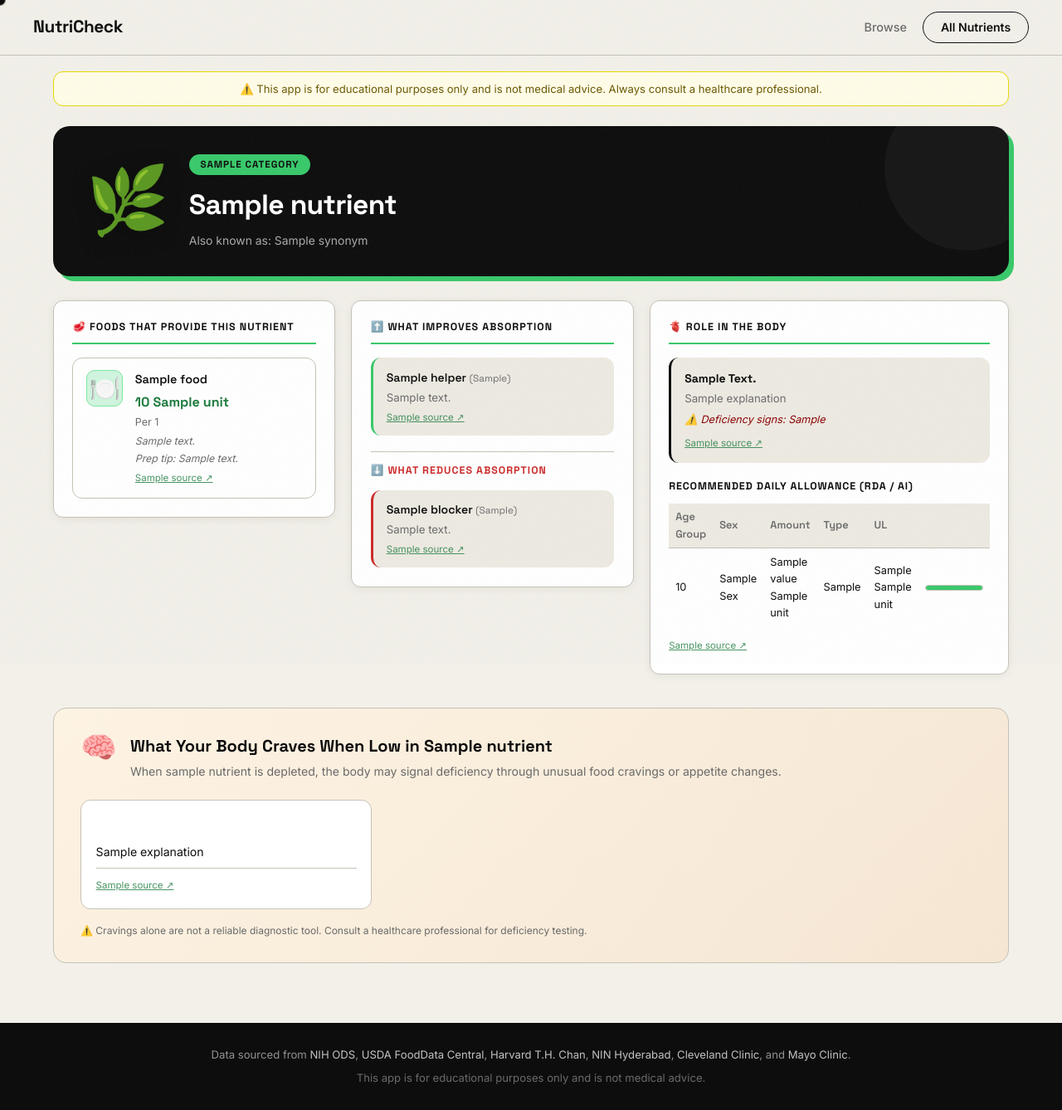
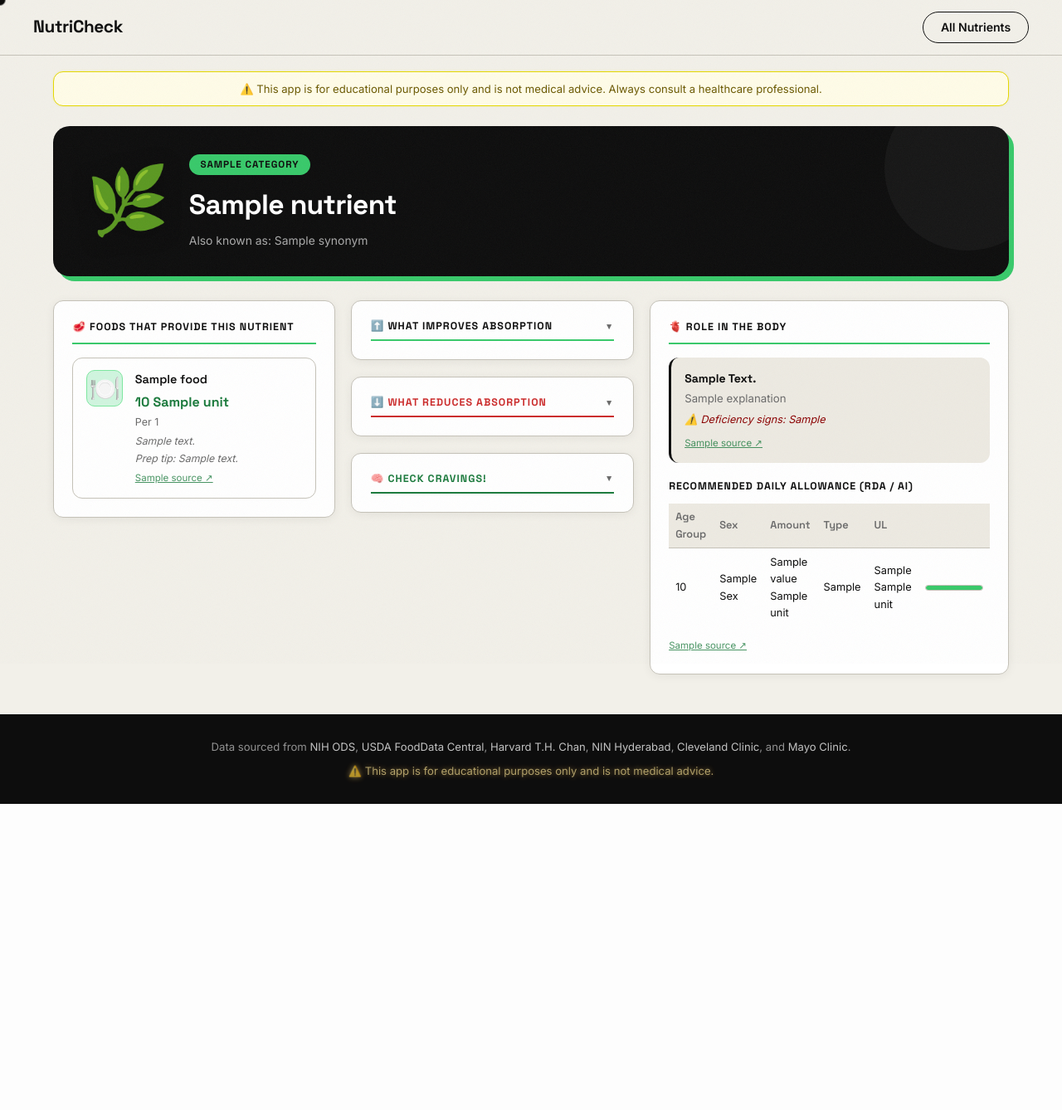
Before and after one commit to rachel1818/nutrients-check, a Python web app: template app/templates/search.html in a window 1280 px wide. Shown: the whole page at 83% size. After the commit the page ends 969 px from the top, so only its background shows below. Run offline with Jinja, Linux system fonts and the light colour scheme; the template is opened without the code that fills it: most values are stand-ins (such as "Sample title", 1, 10 or a date in 2020).

Commit message:
Changed the layout

```diff
--- a/app/templates/base.html
+++ b/app/templates/base.html
@@ -5,7 +5,7 @@
   <meta name="viewport" content="width=device-width, initial-scale=1.0">
   <title>{% block title %}Nutrient Check{% endblock %}</title>
   {% block meta %}{% endblock %}
-  <link rel="stylesheet" href="/static/style.css">
+  <link rel="stylesheet" href="/static/style.css?v={{ asset_version }}">
   <link rel="icon" href="/static/favicon.ico" type="image/x-icon">
   <link href="https://fonts.googleapis.com/css2?family=Space+Grotesk:wght@400;500;600;700;800&family=Inter:wght@400;500;600&display=swap" rel="stylesheet">
 </head>
@@ -15,7 +15,6 @@
     <nav class="site-nav">
       <a href="/" class="site-logo">NutriCheck</a>
       <div class="site-nav-links">
-        <a href="/nutrients" class="nav-link">Browse</a>
         <a href="/nutrients" class="btn-nav">All Nutrients</a>
       </div>
     </nav>
@@ -34,9 +33,9 @@
       <a href="https://my.clevelandclinic.org/" target="_blank" rel="noopener">Cleveland Clinic</a>, and
       <a href="https://www.mayoclinic.org/" target="_blank" rel="noopener">Mayo Clinic</a>.
     </p>
-    <p style="margin-top:0.4rem;opacity:0.7;">This app is for educational purposes only and is not medical advice.</p>
+    <p class="footer-disclaimer-glow">⚠️ This app is for educational purposes only and is not medical advice.</p>
   </footer>
 
-  <script src="/static/main.js"></script>
+  <script src="/static/main.js?v={{ asset_version }}"></script>
 </body>
 </html>
--- a/app/templates/search.html
+++ b/app/templates/search.html
@@ -172,9 +172,15 @@
     </div>
 
     <!-- ── Middle: Absorption ─────────────────────────────────────────── -->
+    <div class="absorption-stack">
+
       <div class="results-column">
-      <div class="column-title">⬆️ What Improves Absorption</div>
-
+        <button class="absorption-toggle" id="absorption-helpers-toggle"
+                aria-expanded="false" aria-controls="absorption-helpers-content">
+          ⬆️ What Improves Absorption
+          <span class="absorption-chevron" aria-hidden="true">▼</span>
+        </button>
+        <div class="absorption-content" id="absorption-helpers-content" hidden>
           {% if nutrient.absorption_helpers %}
           <ul class="absorption-list">
             {% for helper in nutrient.absorption_helpers %}
@@ -194,9 +200,16 @@
           {% else %}
           <p class="placeholder-msg">No absorption helper data available yet.</p>
           {% endif %}
+        </div>
+      </div>
 
-      <div class="section-divider">⬇️ What Reduces Absorption</div>
-
+      <div class="results-column">
+        <button class="absorption-toggle absorption-toggle--blocker" id="absorption-blockers-toggle"
+                aria-expanded="false" aria-controls="absorption-blockers-content">
+          ⬇️ What Reduces Absorption
+          <span class="absorption-chevron" aria-hidden="true">▼</span>
+        </button>
+        <div class="absorption-content" id="absorption-blockers-content" hidden>
           {% if nutrient.absorption_blockers %}
           <ul class="absorption-list">
             {% for blocker in nutrient.absorption_blockers %}
@@ -217,6 +230,36 @@
           <p class="placeholder-msg">No absorption blocker data available yet.</p>
           {% endif %}
         </div>
+      </div>
+
+      {% if nutrient.deficiency_cravings %}
+      <div class="results-column">
+        <button class="absorption-toggle cravings-toggle" id="cravings-toggle"
+                aria-expanded="false" aria-controls="cravings-content">
+          🧠 Check Cravings!
+          <span class="absorption-chevron" aria-hidden="true">▼</span>
+        </button>
+        <div class="absorption-content cravings-content" id="cravings-content" hidden>
+          <p class="cravings-subtitle">When {{ nutrient.name | lower }} is depleted, the body may signal deficiency through unusual food cravings or appetite changes.</p>
+          <div class="cravings-list">
+            {% for craving in nutrient.deficiency_cravings %}
+            <div class="craving-card">
+              <div class="craving-type-badge">{{ craving.craving_type }}</div>
+              <p class="craving-explanation">{{ craving.explanation }}</p>
+              <div class="craving-source">
+                <a href="{{ craving.source.url }}" target="_blank" rel="noopener" class="source-link">
+                  {{ craving.source.name }} ↗
+                </a>
+              </div>
+            </div>
+            {% endfor %}
+          </div>
+          <p class="cravings-disclaimer">⚠️ Cravings alone are not a reliable diagnostic tool. Consult a healthcare professional for deficiency testing.</p>
+        </div>
+      </div>
+      {% endif %}
+
+    </div><!-- /absorption-stack -->
 
     <!-- ── Right: Body Roles + RDA ────────────────────────────────────── -->
     <div class="results-column">
@@ -281,33 +324,6 @@
 
   </div><!-- /results-grid -->
 
-  {% if nutrient.deficiency_cravings %}
-  <!-- ── Deficiency Cravings ──────────────────────────────────────────────── -->
-  <div class="cravings-section">
-    <div class="cravings-header">
-      <span class="cravings-icon" aria-hidden="true">🧠</span>
-      <div>
-        <h2 class="cravings-title">What Your Body Craves When Low in {{ nutrient.name }}</h2>
-        <p class="cravings-subtitle">When {{ nutrient.name | lower }} is depleted, the body may signal deficiency through unusual food cravings or appetite changes.</p>
-      </div>
-    </div>
-    <div class="cravings-grid">
-      {% for craving in nutrient.deficiency_cravings %}
-      <div class="craving-card">
-        <div class="craving-type-badge">{{ craving.craving_type }}</div>
-        <p class="craving-explanation">{{ craving.explanation }}</p>
-        <div class="craving-source">
-          <a href="{{ craving.source.url }}" target="_blank" rel="noopener" class="source-link">
-            {{ craving.source.name }} ↗
-          </a>
-        </div>
-      </div>
-      {% endfor %}
-    </div>
-    <p class="cravings-disclaimer">⚠️ Cravings alone are not a reliable diagnostic tool. Consult a healthcare professional for deficiency testing.</p>
-  </div>
-  {% endif %}
-
   {% elif suggestions %}
   <div class="not-found-section">
     <h2>No results for "{{ query }}"</h2>
--- a/static/main.js
+++ b/static/main.js
@@ -5,6 +5,7 @@ document.addEventListener("DOMContentLoaded", () => {
   initSearchValidation();
   initRdaBars();
   initCardAnimations();
+  initCollapsibleToggles();
   initChat();
 });
 
@@ -21,7 +22,7 @@ function initCursor() {
   });
 
   // Grow dot when hovering interactive elements
-  const interactiveSelector = "a, button, input, select, textarea, label, [role='button'], [role='option'], .food-card, .category-pill";
+  const interactiveSelector = "a, button, input, select, textarea, label, [role='button'], [role='option'], .food-card, .category-pill, .cravings-toggle, .absorption-toggle";
   document.addEventListener("mouseover", (e) => {
     if (e.target.closest(interactiveSelector)) {
       dot.classList.add("hovering");
@@ -255,6 +256,7 @@ function initCardAnimations() {
   _slideFoodCards();
   _fadeColumns();
   _bouncePills();
+  _glowCravingsDisclaimer();
 }
 
 /* Food cards slide in from the left, staggered 80 ms apart */
@@ -296,6 +298,25 @@ function _fadeColumns() {
   cols.forEach(col => observer.observe(col));
 }
 
+/* Cravings disclaimer glows once, only when it's actually scrolled into view
+   (it starts inside a collapsed panel, so this fires the first time the user
+   opens the section AND it's visible on screen — not just on click). */
+function _glowCravingsDisclaimer() {
+  const el = document.querySelector(".cravings-disclaimer");
+  if (!el || !window.IntersectionObserver) {
+    if (el) el.classList.add("glow-once");
+    return;
+  }
+  const observer = new IntersectionObserver((entries) => {
+    entries.forEach(entry => {
+      if (!entry.isIntersecting) return;
+      entry.target.classList.add("glow-once");
+      observer.unobserve(entry.target);
+    });
+  }, { threshold: 0.5 });
+  observer.observe(el);
+}
+
 /* Category pills bounce in with staggered delay on the All Nutrients page */
 function _bouncePills() {
   const pills = document.querySelectorAll(".category-pill");
@@ -306,7 +327,20 @@ function _bouncePills() {
   });
 }
 
-/* ─── 6. Per-nutrient floating chat ─────────────────────────────────────── */
+/* ─── 6. Collapsible toggles (cravings, absorption helpers/blockers) ────── */
+function initCollapsibleToggles() {
+  document.querySelectorAll(".cravings-toggle, .absorption-toggle").forEach((btn) => {
+    const content = document.getElementById(btn.getAttribute("aria-controls"));
+    if (!content) return;
+    btn.addEventListener("click", () => {
+      const expanded = btn.getAttribute("aria-expanded") === "true";
+      btn.setAttribute("aria-expanded", String(!expanded));
+      content.hidden = expanded;
+    });
+  });
+}
+
+/* ─── 7. Per-nutrient floating chat ─────────────────────────────────────── */
 function initChat() {
   const bubble = document.getElementById("chat-bubble");
   if (!bubble) return; // not on a nutrient page
--- a/static/style.css
+++ b/static/style.css
@@ -215,6 +215,22 @@ a:hover { text-decoration: underline; }
 .site-footer a { color: rgba(255,255,255,0.75); }
 .site-footer a:hover { color: #fff; }
 
+.footer-disclaimer-glow {
+  margin-top: 0.5rem;
+  color: rgba(255, 230, 150, 0.85);
+  animation: bulbGlow 2.4s ease-in-out infinite;
+}
+@keyframes bulbGlow {
+  0%, 100% {
+    opacity: 0.55;
+    text-shadow: 0 0 2px rgba(255, 220, 130, 0.15);
+  }
+  50% {
+    opacity: 1;
+    text-shadow: 0 0 10px rgba(255, 220, 130, 0.85), 0 0 18px rgba(255, 200, 90, 0.5);
+  }
+}
+
 /* ─── Hero Section ──────────────────────────────────────────────────────── */
 .hero {
   position: relative;
@@ -427,6 +443,28 @@ a:hover { text-decoration: underline; }
   margin: 1.2rem auto;
   max-width: 1200px;
   text-align: center;
+  animation: bulbGlowBanner 1.8s ease-in-out 1 forwards;
+}
+@keyframes bulbGlowBanner {
+  0%, 100% {
+    border-color: #E5D800;
+    box-shadow: 0 0 3px rgba(229, 216, 0, 0.2);
+  }
+  50% {
+    border-color: #FFE600;
+    box-shadow: 0 0 14px rgba(255, 222, 0, 0.7), 0 0 26px rgba(255, 222, 0, 0.35);
+  }
+}
+@media (max-width: 600px) {
+  .disclaimer-banner {
+    margin: 1rem auto;
+    padding: 0.55rem 1rem;
+    font-size: 0.78rem;
+    animation-duration: 2.8s;
+  }
+}
+@media (prefers-reduced-motion: reduce) {
+  .disclaimer-banner { animation: none; }
 }
 
 /* ─── Results Page ──────────────────────────────────────────────────────── */
@@ -606,17 +644,45 @@ a:hover { text-decoration: underline; }
 .absorption-card p { color: var(--text-muted); font-size: 0.83rem; line-height: 1.45; }
 .absorption-card .absorption-source { font-size: 0.72rem; margin-top: 0.3rem; }
 
-.section-divider {
-  margin: 1.2rem 0 0.8rem;
+/* ─── Absorption Dropdowns ──────────────────────────────────────────────── */
+.absorption-stack {
+  display: flex;
+  flex-direction: column;
+  gap: 1.2rem;
+}
+.absorption-toggle {
+  width: 100%;
+  display: flex;
+  align-items: center;
+  justify-content: space-between;
+  background: none;
+  border: none;
+  padding: 0;
+  padding-bottom: 0.5rem;
+  border-bottom: 2px solid var(--green);
   font-size: 0.78rem;
   font-weight: 700;
-  color: var(--red);
+  color: var(--black);
   text-transform: uppercase;
   letter-spacing: 0.08em;
-  border-top: 1px solid var(--border);
-  padding-top: 0.8rem;
   font-family: var(--font-heading);
+  text-align: left;
 }
+.absorption-toggle--blocker {
+  border-bottom-color: var(--red);
+  color: var(--red);
+}
+.absorption-chevron {
+  font-size: 0.65rem;
+  color: var(--text-muted);
+  flex-shrink: 0;
+  transition: transform 0.22s ease;
+}
+.absorption-toggle[aria-expanded="true"] .absorption-chevron {
+  transform: rotate(180deg);
+}
+.absorption-content { padding-top: 0.9rem; }
+.absorption-content[hidden] { display: none; }
 
 /* ─── Body Roles ────────────────────────────────────────────────────────── */
 .body-role-card {
@@ -1002,95 +1068,93 @@ a:hover { text-decoration: underline; }
   .chat-panel { width: calc(100vw - 2rem); right: 1rem; bottom: 5rem; }
 }
 
-/* ─── Deficiency Cravings Section ───────────────────────────────────────── */
-.cravings-section {
-  margin: 2.5rem 0 1.5rem;
-  background: linear-gradient(135deg, #fdf3e3 0%, #f5e6d3 100%);
-  border: 1px solid var(--card-border);
-  border-radius: 16px;
-  padding: 1.8rem 2rem;
-}
-.cravings-header {
-  display: flex;
-  align-items: flex-start;
-  gap: 1rem;
-  margin-bottom: 1.4rem;
-}
-.cravings-icon {
-  font-size: 2.2rem;
-  line-height: 1;
-  flex-shrink: 0;
-}
-.cravings-title {
-  font-family: var(--font-heading);
-  font-size: 1.25rem;
-  color: var(--text);
-  margin: 0 0 0.25rem;
+/* ─── Deficiency Cravings (own container, stacked below absorption) ────── */
+.cravings-toggle {
+  border-bottom-color: var(--green-dark);
+  color: var(--green-dark);
 }
 .cravings-subtitle {
-  font-size: 0.88rem;
+  font-size: 0.83rem;
   color: var(--text-muted);
-  margin: 0;
+  margin: 0 0 0.85rem;
+  line-height: 1.45;
 }
-.cravings-grid {
-  display: grid;
-  grid-template-columns: repeat(auto-fill, minmax(260px, 1fr));
-  gap: 1rem;
-  margin-bottom: 1rem;
+.cravings-list {
+  display: flex;
+  flex-direction: column;
+  gap: 0.7rem;
+  margin-bottom: 0.85rem;
 }
 .craving-card {
-  background: #fff;
-  border: 1px solid var(--card-border);
-  border-radius: 12px;
-  padding: 1rem 1.1rem;
+  background: var(--card-fill);
+  border: 1.5px solid var(--border);
+  border-radius: var(--radius);
+  padding: 0.9rem 1rem;
   display: flex;
   flex-direction: column;
-  gap: 0.55rem;
+  gap: 0.5rem;
   transition: box-shadow 0.2s, transform 0.2s;
 }
 .craving-card:hover {
-  box-shadow: 0 4px 16px rgba(194,113,79,0.15);
-  transform: translateY(-2px);
+  box-shadow: var(--shadow-hover);
+  transform: translateY(-1px);
 }
 .craving-type-badge {
   display: inline-block;
-  background: var(--terracotta);
+  background: var(--green-dark);
   color: #fff;
-  font-size: 0.75rem;
+  font-size: 0.72rem;
   font-weight: 700;
   letter-spacing: 0.04em;
   text-transform: uppercase;
-  padding: 0.22rem 0.65rem;
+  padding: 0.2rem 0.6rem;
   border-radius: 20px;
   align-self: flex-start;
 }
 .craving-explanation {
-  font-size: 0.88rem;
-  line-height: 1.55;
+  font-size: 0.85rem;
+  line-height: 1.5;
   color: var(--text);
   margin: 0;
 }
 .craving-source {
   margin-top: auto;
   padding-top: 0.35rem;
-  border-top: 1px solid var(--card-border);
+  border-top: 1px solid var(--border);
 }
 .cravings-disclaimer {
   font-size: 0.75rem;
   color: var(--text-muted);
   margin: 0;
+  line-height: 1.4;
+}
+.cravings-disclaimer.glow-once {
+  animation: cravingsDisclaimerGlow 1.8s ease-in-out 1 forwards;
+}
+@keyframes cravingsDisclaimerGlow {
+  0%, 100% {
+    color: var(--text-muted);
+    text-shadow: none;
+  }
+  50% {
+    color: var(--red);
+    text-shadow: 0 0 8px rgba(204, 43, 43, 0.55), 0 0 16px rgba(204, 43, 43, 0.3);
+  }
+}
+@media (prefers-reduced-motion: reduce) {
+  .cravings-disclaimer.glow-once { animation: none; }
 }
 
 /* ─── Responsive ────────────────────────────────────────────────────────── */
 @media (max-width: 900px) {
   .results-grid { grid-template-columns: 1fr 1fr; }
-  .results-column:last-child { grid-column: 1 / -1; }
+  .results-column:nth-child(3) { grid-column: 1 / -1; }
   .nutrient-hero { padding: 1.5rem; }
   .nutrient-hero-emoji { font-size: 4rem; }
 }
 @media (max-width: 768px) {
   .results-grid { grid-template-columns: 1fr; }
-  .results-column:last-child { grid-column: auto; }
+  .results-column:nth-child(3) { grid-column: auto; }
   .hero { min-height: auto; }
   .hero-inner { padding: 3.5rem 1.2rem 3rem; }
   .nutrient-hero { flex-direction: column; text-align: center; gap: 0.75rem; }
```
Also changed, not shown: app/main.py (+9 -1 lines). Lines whose indentation alone changed are shown as unchanged.
